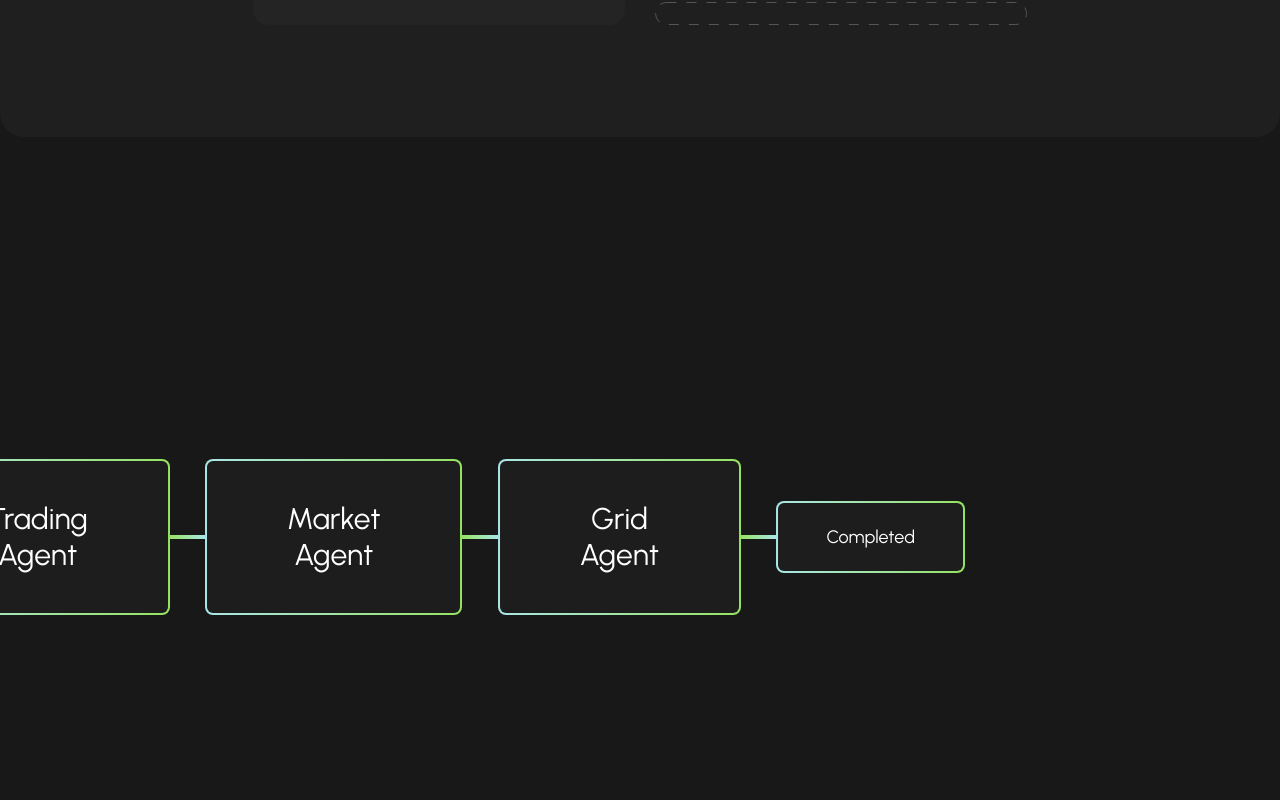
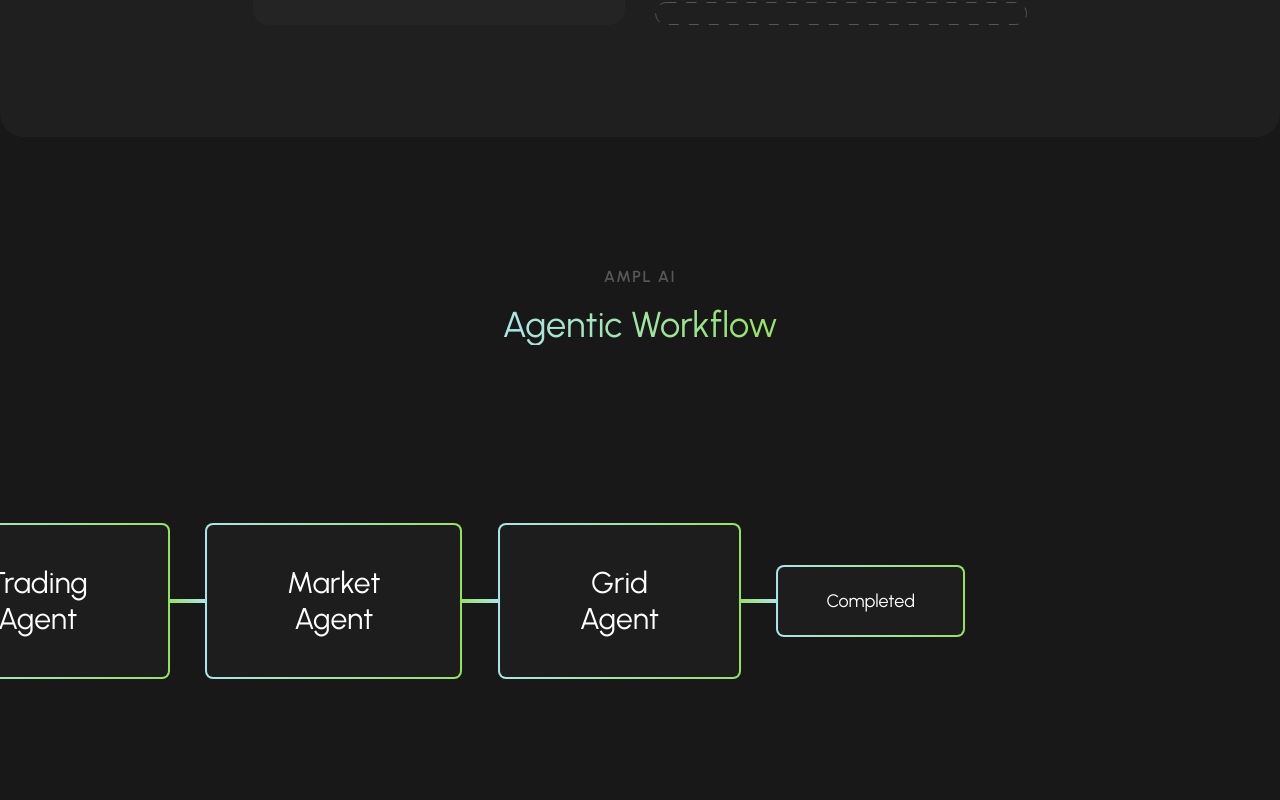
Before and after one commit to Jashany/ValencyFrontend, a React (Vite) app: page / in a window 1280 px wide. Shown: the part 4600-5400 px from the top of the page. Built offline with nearby package versions, Linux system fonts and the light colour scheme.

Commit message:
fine-tuning styles

```diff
--- a/src/App.css
+++ b/src/App.css
@@ -110,3 +110,9 @@
   color: #f4f4f6; /* White text for body */
   padding: 8px 16px; /* Row padding */
 }
+
+.recharts-default-tooltip {
+  background-color: transparent !important; /* Remove background */
+  border: none !important;                 /* Remove border */
+  color: white !important;                 /* Text color */
+}
--- a/src/App.jsx
+++ b/src/App.jsx
@@ -1,21 +1,20 @@
-import { useState } from 'react'
-import './App.css'
-import { Routes,Route,Outlet, useLocation } from 'react-router-dom'
-import { Sidebar } from './Components/UI/Sidebar'
-import { Header } from './Components/UI/Header'
-import EnergyDetails from './Views/EnergyDetails'
-import Home from './Views/Home'
-import SellDashboard from './Views/SellDashboard'
-import BuyDashboard from './Views/BuyDashboard'
-import AdminHome from './Admin/AdminHome'
-import AdminGrid from './Admin/AdminGrid'
-import AdminPortfolio from './Admin/AdminPortfolio'
-import AdminTrading from './Admin/AdminTrading'
-import { AdminSideBar } from './Components/UI/AdminSideBar'
-import SigninPage from './Views/Signin'
-import SignupPage from './Views/Signup'
-import Landing from './Views/Landing'
-
+import { useState } from "react";
+import "./App.css";
+import { Routes, Route, Outlet, useLocation } from "react-router-dom";
+import { Sidebar } from "./Components/UI/Sidebar";
+import { Header } from "./Components/UI/Header";
+import EnergyDetails from "./Views/EnergyDetails";
+import Home from "./Views/Home";
+import SellDashboard from "./Views/SellDashboard";
+import BuyDashboard from "./Views/BuyDashboard";
+import AdminHome from "./Admin/AdminHome";
+import AdminGrid from "./Admin/AdminGrid";
+import AdminPortfolio from "./Admin/AdminPortfolio";
+import AdminTrading from "./Admin/AdminTrading";
+import { AdminSideBar } from "./Components/UI/AdminSideBar";
+import SigninPage from "./Views/Signin";
+import SignupPage from "./Views/Signup";
+import Landing from "./Views/Landing";
 
 function App() {
   const location = useLocation();
@@ -45,8 +44,8 @@
         <Route path="/admin" element={<AdminLayout />}>
           <Route path="/admin/" element={<AdminHome />} />
           <Route path="/admin/grid" element={<AdminGrid />} />
-          <Route path='/admin/portfolio' element={<AdminPortfolio />} />
-          <Route path='/admin/trading' element={<AdminTrading />} />
+          <Route path="/admin/portfolio" element={<AdminPortfolio />} />
+          <Route path="/admin/trading" element={<AdminTrading />} />
         </Route>
       </Routes>
     </div>
@@ -55,9 +54,27 @@
 
 const LandingLayout = () => {
   return (
-    <div className="bg-[#181818]">
-      <Outlet />
-    </div>
+    <>
+      <div className="bg-[#181818] block md:hidden">
+        <div className="h-screen flex flex-col items-center justify-center">
+          <h1 className="text-white text-4xl font-bold text-center leading-normal">
+            We&apos;re Optimizing
+            <br />
+            for Mobile!
+          </h1>
+          <p className="text-gray-200 mt-2 px-5 text-center">
+            Our mobile experience is in the works and will be launching soon.
+          </p>
+          <p className="text-gray-500 mt-2 px-8 text-center text-sm">
+            (For now, please explore this website on a desktop for the full
+            experience. Thank you for your patience!)
+          </p>
+        </div>
+      </div>
+      <div className="bg-[#181818] hidden md:block">
+        <Outlet />
+      </div>
+    </>
   );
 };
 
@@ -75,9 +92,9 @@
 
 const AdminLayout = () => {
   return (
-    <div className='flex flex-grow'>
+    <div className="flex flex-grow">
       <AdminSideBar />
-      <div className='w-[100%] h-[100dvh] overflow-scroll'>
+      <div className="w-[100%] h-[100dvh] overflow-scroll">
         <Header />
         <Outlet />
       </div>
--- a/src/Components/Charts/BarChart.jsx
+++ b/src/Components/Charts/BarChart.jsx
@@ -67,6 +67,7 @@
               backdropFilter: "blur(16px)",
               color: "#fff",
             }}
+            cursor={{ fill: "#D9D9D91A" }}
             itemStyle={{
               background: "linear-gradient(90deg, #AAE6E7 0%, #95E362 100%)",
               WebkitBackgroundClip: "text",
--- a/src/Components/Charts/DoubleBarChart.jsx
+++ b/src/Components/Charts/DoubleBarChart.jsx
@@ -69,6 +69,7 @@
               backdropFilter: "blur(16px)",
               color: "#fff",
             }}
+            cursor={{ fill: "#D9D9D91A" }}
             itemStyle={{
               background: "linear-gradient(90deg, #AAE6E7 0%, #95E362 100%)",
               WebkitBackgroundClip: "text",
--- a/src/Components/UI/AdminSideBar.jsx
+++ b/src/Components/UI/AdminSideBar.jsx
@@ -24,7 +24,7 @@
     <aside className=" h-screen min-w-[250px] w-[15%] rounded-r-2xl text-PrimaryGrayTextLight bg-[#1D1D1D]">
 
       <div className="flex h-16 items-center pl-8 pt-8 mb-16">
-        <Link href="/admin">
+        <Link to="/">
           <img src={amplAiLogo} />
         </Link>
       </div>
--- a/src/Components/UI/Sidebar.jsx
+++ b/src/Components/UI/Sidebar.jsx
@@ -17,7 +17,7 @@
     <aside className=" h-screen min-w-[250px] w-[15%] rounded-r-2xl text-PrimaryGrayTextLight bg-[#1D1D1D]">
 
       <div className="flex h-16 items-center pl-8 pt-8">
-        <Link href="/dashboard">
+        <Link to="/">
           <img src = {amplAiLogo}/>
         </Link>
       </div>
--- a/src/Views/Landing.jsx
+++ b/src/Views/Landing.jsx
@@ -5,10 +5,9 @@
 import FlowElement from "../Components/Landing/FlowElement";
 import Line from "../Components/Landing/Line";
 import { useNavigate } from "react-router-dom";
-import amplAiLogo from "../assets/logo.svg"
+import amplAiLogo from "../assets/logo.svg";
 
 export default function Landing() {
-
   const router = useNavigate();
 
   const [activeSection, setActiveSection] = useState("#home");
@@ -49,9 +48,9 @@
   ];
 
   const targetRef = useRef(null);
-  const {scrollYProgress} = useScroll({target: targetRef});
+  const { scrollYProgress } = useScroll({ target: targetRef });
 
-  const x = useTransform(scrollYProgress, [0, 0.75], ["83%", "-50%"])
+  const x = useTransform(scrollYProgress, [0, 0.75], ["83%", "-50%"]);
 
   return (
     <>
@@ -64,7 +63,7 @@
         <div className="flex gap-24">
           <a
             className="text-gray-950 hover:text-gray-800 hover:font-semibold transition-all"
-            href="#home"
+            href="http://valencyenergy.com/"
           >
             Go Solar with Valency Energy
           </a>
@@ -99,7 +98,10 @@
               name: "Technology Overview",
               href: `${window.location.origin}/#technology`,
             },
-          { name: "Current Partners", href: `${window.location.origin}/#footer` },
+            {
+              name: "Current Partners",
+              href: `${window.location.origin}/#footer`,
+            },
           ].map(({ name, href }) => (
             <a
               key={name}
@@ -234,8 +236,20 @@
       </section>
 
       <section className="bg-[#1F1F1F] rounded-3xl p-28 relative" id="about">
-        <motion.img initial={{opacity: 0}} whileInView={{opacity: 1}} viewport={{margin: "-200px", once: true}} src="/about_bg.svg" className="absolute left-0 h-[500px] -mt-5" />
-        <motion.img initial={{opacity: 0}} whileInView={{opacity: 1}} viewport={{margin: "-200px", once: true}} src="/about_bg.svg" className="absolute right-0 -scale-x-100 h-[500px] -mt-5" />
+        <motion.img
+          initial={{ opacity: 0 }}
+          whileInView={{ opacity: 1 }}
+          viewport={{ margin: "-200px", once: true }}
+          src="/about_bg.svg"
+          className="absolute left-0 h-[500px] -mt-5"
+        />
+        <motion.img
+          initial={{ opacity: 0 }}
+          whileInView={{ opacity: 1 }}
+          viewport={{ margin: "-200px", once: true }}
+          src="/about_bg.svg"
+          className="absolute right-0 -scale-x-100 h-[500px] -mt-5"
+        />
         <motion.h2
           initial={{ opacity: 0 }}
           whileInView={{ opacity: 1 }}
@@ -377,9 +391,36 @@
         />
       </section>
 
-      <section ref={targetRef} className="relative h-[300vh]">
-        <div className="sticky top-0 flex h-screen items-center overflow-hidden">
-          <motion.div style={{x}} className="flex items-center justify-center">
+      <section ref={targetRef} className="bg-black relative h-[300vh]">
+        <div className="sticky top-0 bg-[#181818] h-screen  overflow-hidden">
+          <div className="mt-32">
+            <motion.h2
+              initial={{ opacity: 0 }}
+              whileInView={{ opacity: 1 }}
+              viewport={{ margin: "-200px", once: true }}
+              className="text-[#585858] font-semibold tracking-widest text-center"
+            >
+              AMPL AI
+            </motion.h2>
+            <motion.div
+              initial={{ opacity: 0 }}
+              whileInView={{ opacity: 1 }}
+              viewport={{ margin: "-200px", once: true }}
+              transition={{ delay: 0.2 }}
+              className="flex flex-col items-center justify-center"
+            >
+              <h1
+                className={`mt-4 text-4xl text-center gap-2 ${gradientStyle}`}
+              >
+                Agentic Workflow
+              </h1>
+            </motion.div>
+          </div>
+          <div className="flex mt-40 items-center">
+            <motion.div
+              style={{ x }}
+              className="flex items-center justify-center"
+            >
               {elements.map((el, index) => (
                 <Fragment key={index}>
                   <FlowElement title={el.title} size={el.size} />
@@ -387,6 +428,7 @@
                 </Fragment>
               ))}
             </motion.div>
+          </div>
         </div>
       </section>
 
@@ -401,34 +443,66 @@
         <div className="flex gap-36 justify-center">
           <div className="flex flex-col">
             <p className="text-white font-semibold">Product</p>
-            <p className="mt-5 text-gray-400 hover:text-white transition-colors cursor-pointer">Dashboard</p>
-            <p className="mt-5 text-gray-400 hover:text-white transition-colors cursor-pointer">Admin</p>
-            <p className="mt-5 text-gray-400 hover:text-white transition-colors cursor-pointer">Energy</p>
-            <p className="mt-5 text-gray-400 hover:text-white transition-colors cursor-pointer">Grid</p>
-            <p className="mt-5 text-gray-400 hover:text-white transition-colors cursor-pointer">Trading</p>
+            <p className="mt-5 text-gray-400 hover:text-white transition-colors cursor-pointer">
+              Dashboard
+            </p>
+            <p className="mt-5 text-gray-400 hover:text-white transition-colors cursor-pointer">
+              Admin
+            </p>
+            <p className="mt-5 text-gray-400 hover:text-white transition-colors cursor-pointer">
+              Energy
+            </p>
+            <p className="mt-5 text-gray-400 hover:text-white transition-colors cursor-pointer">
+              Grid
+            </p>
+            <p className="mt-5 text-gray-400 hover:text-white transition-colors cursor-pointer">
+              Trading
+            </p>
           </div>
 
           <div className="flex flex-col">
             <p className="text-white font-semibold">Explore</p>
-            <p className="mt-5 text-gray-400 hover:text-white transition-colors cursor-pointer">Resources</p>
-            <p className="mt-5 text-gray-400 hover:text-white transition-colors cursor-pointer">Blog</p>
-            <p className="mt-5 text-gray-400 hover:text-white transition-colors cursor-pointer">Documents</p>
+            <p className="mt-5 text-gray-400 hover:text-white transition-colors cursor-pointer">
+              Resources
+            </p>
+            <p className="mt-5 text-gray-400 hover:text-white transition-colors cursor-pointer">
+              Blog
+            </p>
+            <p className="mt-5 text-gray-400 hover:text-white transition-colors cursor-pointer">
+              Documents
+            </p>
           </div>
 
           <div className="flex flex-col">
             <p className="text-white font-semibold">Community</p>
-            <p className="mt-5 text-gray-400 hover:text-white transition-colors cursor-pointer">Community Central</p>
-            <p className="mt-5 text-gray-400 hover:text-white transition-colors cursor-pointer">Support</p>
-            <p className="mt-5 text-gray-400 hover:text-white transition-colors cursor-pointer">Help</p>
-            <p className="mt-5 text-gray-400 hover:text-white transition-colors cursor-pointer">Ny Info</p>
+            <p className="mt-5 text-gray-400 hover:text-white transition-colors cursor-pointer">
+              Community Central
+            </p>
+            <p className="mt-5 text-gray-400 hover:text-white transition-colors cursor-pointer">
+              Support
+            </p>
+            <p className="mt-5 text-gray-400 hover:text-white transition-colors cursor-pointer">
+              Help
+            </p>
+            <p className="mt-5 text-gray-400 hover:text-white transition-colors cursor-pointer">
+              Ny Info
+            </p>
           </div>
 
           <div className="flex flex-col">
             <p className="text-white font-semibold">Company</p>
-            <p className="mt-5 text-gray-400 hover:text-white transition-colors cursor-pointer">About Us</p>
-            <p className="mt-5 text-gray-400 hover:text-white transition-colors cursor-pointer">Current Partners</p>
-            <p className="mt-5 text-gray-400 hover:text-white transition-colors cursor-pointer">Become Partner</p>
-            <p className="mt-5 text-gray-400 hover:text-white transition-colors cursor-pointer">Become Investor</p>
+            <p className="mt-5 text-gray-400 hover:text-white transition-colors cursor-pointer">
+              About Us
+            </p>
+            <p className="mt-5 text-gray-400 hover:text-white transition-colors cursor-pointer">
+              Current Partners
+            </p>
+            <p className="mt-5 text-gray-400 hover:text-white transition-colors cursor-pointer">
+              Become Partner
+            </p>
+            <p className="mt-5 text-gray-400 hover:text-white transition-colors cursor-pointer">
+              Become Investor
+            </p>
           </div>
         </div>
         <img
--- a/src/index.css
+++ b/src/index.css
@@ -44,3 +44,8 @@
 ::-webkit-scrollbar-thumb:hover {
   background: #333;
 }
+
+.recharts-tooltip-wrapper {
+  background-color: transparent !important; /* Force transparency */
+  border: none !important;                 /* Remove border */
+}
```
Also changed, not shown: public/logo.svg (renamed from public/oldLog.svg). Lines whose indentation alone changed are shown as unchanged.
